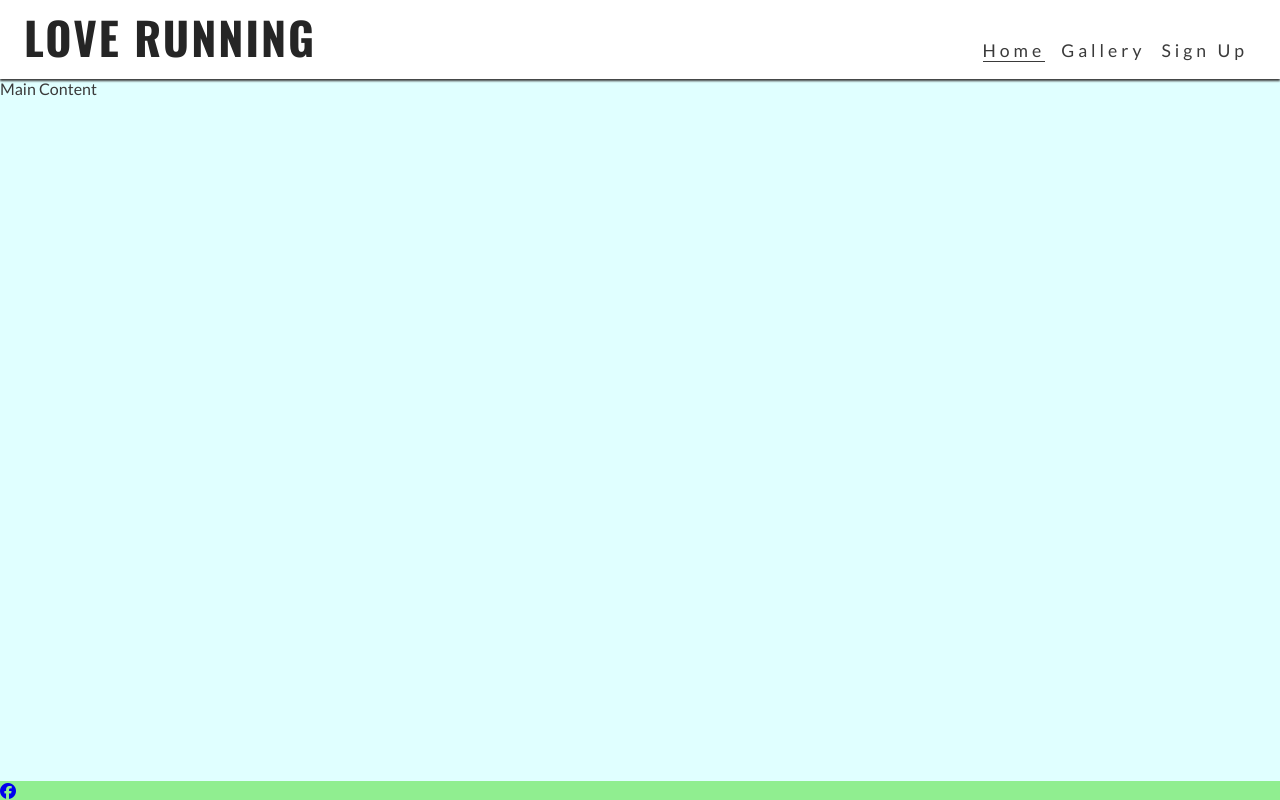
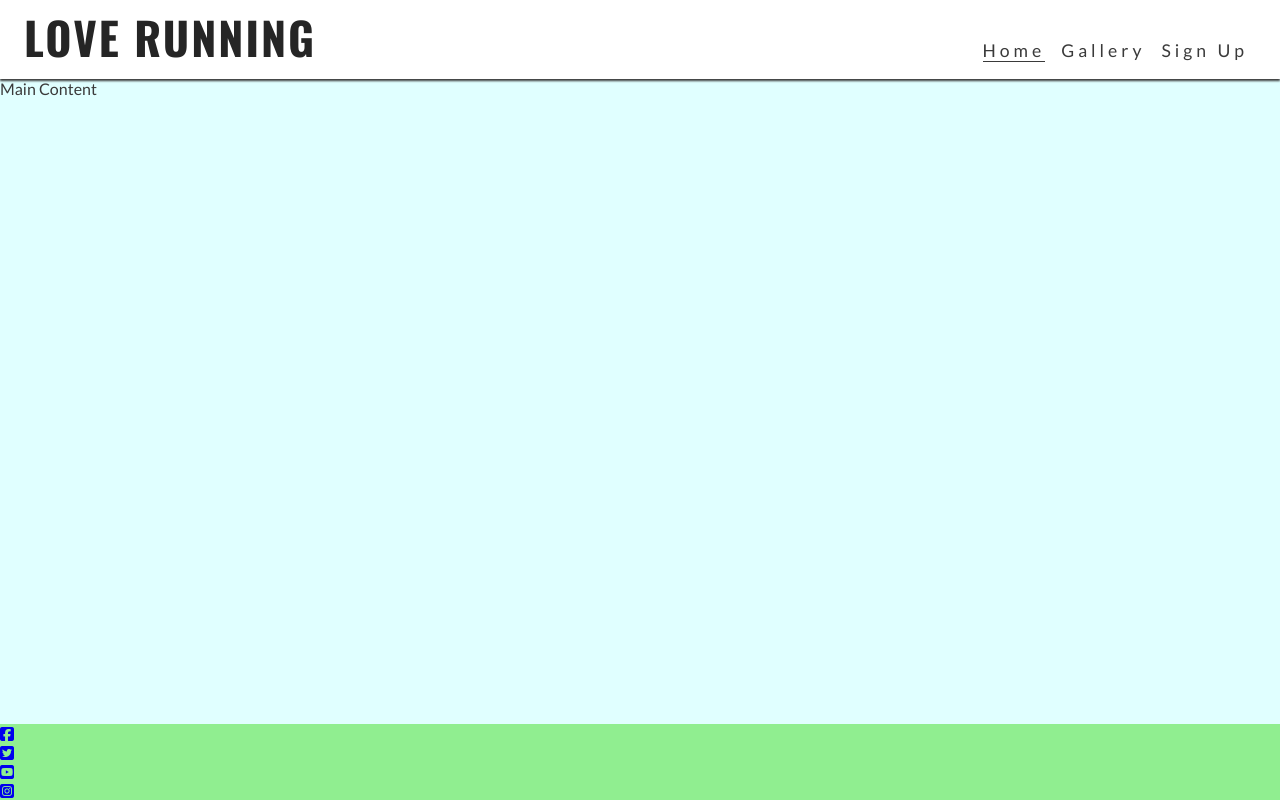
Before and after one commit to hpjohnson/l-r, a plain HTML site: page index.html in a window 1280 px wide. Drawn offline with nearby package versions, Linux system fonts and the light colour scheme.

Commit message:
Add rest of links and icons to footer, add icon for nav dropdown

```diff
--- a/index.html
+++ b/index.html
@@ -43,7 +43,9 @@
       </a>
       <!-- dropdown toggle for navbar -->
       <input type="checkbox" id="nav-toggle" name="nav-toggle" />
-      <label for="nav-toggle" class="nav-toggle-label">X</label>
+      <label for="nav-toggle" class="nav-toggle-label"
+        ><i class="fa-solid fa-bars"></i
+      ></label>
       <!-- Navbar -->
       <nav>
         <ul id="menu">
@@ -64,7 +66,34 @@
             target="_blank"
             rel="noopener"
             aria-label="Visit our Facebook page (opens in a new tab)"
-            ><i class="fa-brands fa-facebook"></i
+            ><i class="fa-brands fa-square-facebook"></i
+          ></a>
+        </li>
+        <li>
+          <a
+            href="https://www.twitter.com/"
+            target="_blank"
+            rel="noopener"
+            aria-label="Visit our Twitter page (opens in a new tab)"
+            ><i class="fa-brands fa-square-twitter"></i
+          ></a>
+        </li>
+        <li>
+          <a
+            href="https://www.youtube.com/"
+            target="_blank"
+            rel="noopener"
+            aria-label="Visit our Youtube page (opens in a new tab)"
+            ><i class="fa-brands fa-square-youtube"></i
+          ></a>
+        </li>
+        <li>
+          <a
+            href="https://www.instagram.com/"
+            target="_blank"
+            rel="noopener"
+            aria-label="Visit our Instagram page (opens in a new tab)"
+            ><i class="fa-brands fa-square-instagram"></i
           ></a>
         </li>
       </ul>
```
